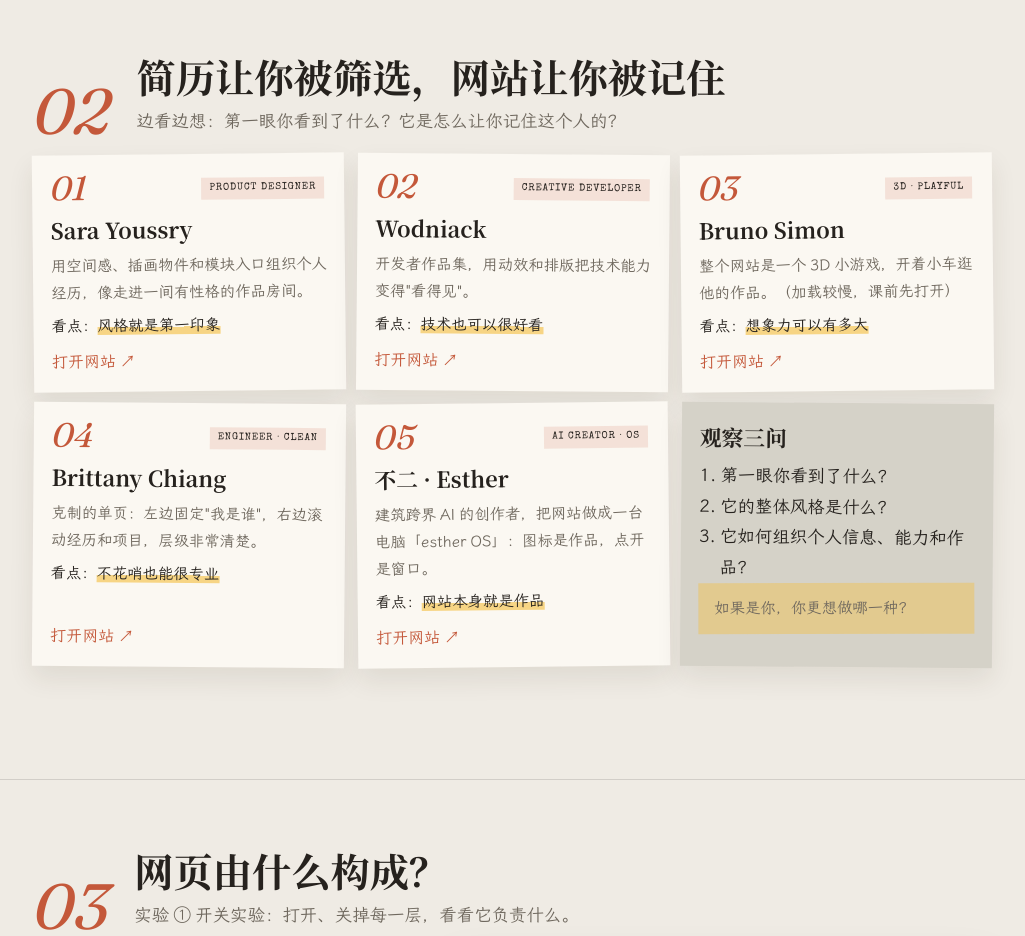
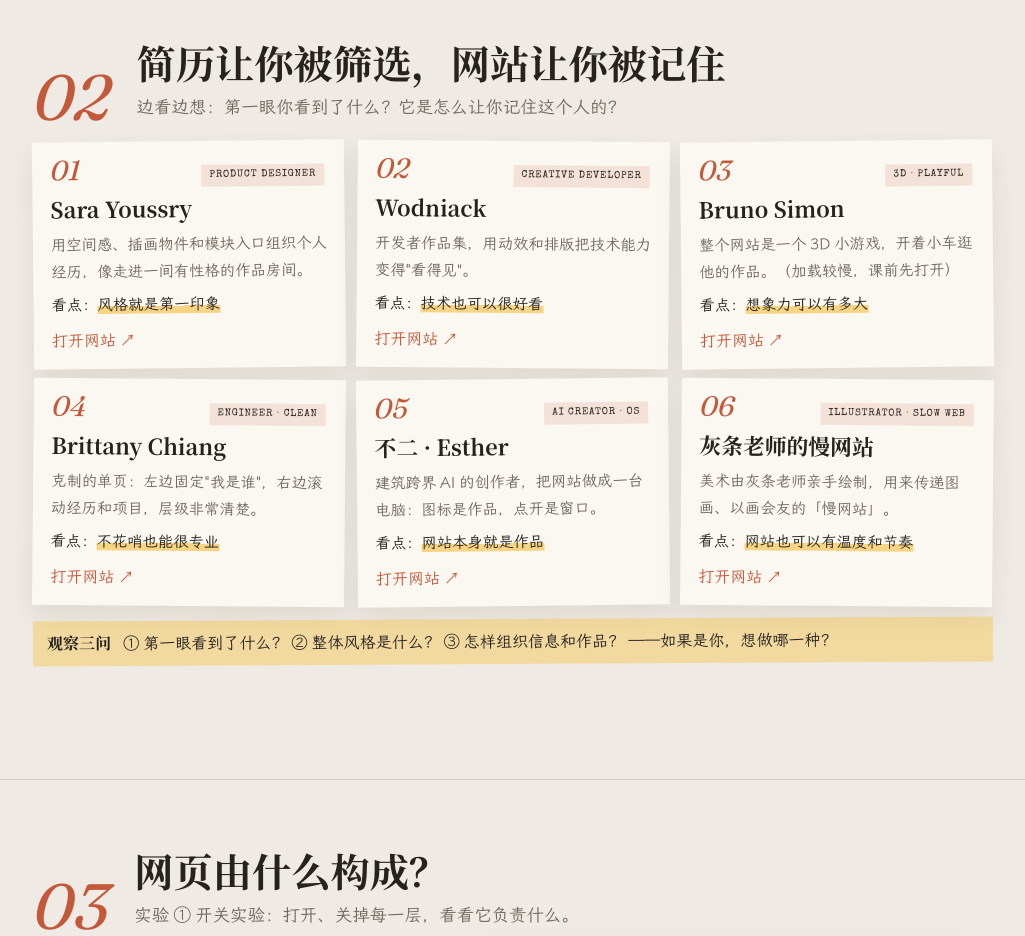
Before and after one commit to RongchenTang/AI-Future-5-3, a plain HTML site: page index.html in a window 1280 px wide. Shown: the part 2420-3356 px from the top of the page, without its empty margins (223-1248 px from the left). Drawn offline with Linux system fonts and the light colour scheme.

Commit message:
Add Huitiao's slow website as case 06; observation questions become a strip
Co-Authored-By: Claude Opus 5.5 <noreply@anthropic.com>
Claude-Session: https://claude.ai/code/session_01679eXvhsyEepnBNibBoZwC

```diff
--- a/css/style.css
+++ b/css/style.css
@@ -481,6 +481,9 @@ code { font-family: "Cascadia Code", Consolas, "Courier New", monospace; font-si
   .case h3 { margin: 6px 0 4px; }
   .case .look { margin-top: 6px; }
   .case a { padding-top: 8px; }
+  .case-no { font-size: 28px; }
+  .case { padding: 14px 18px; }
+  .ask-strip { padding: 8px 14px; }
 }
 
 /* ---------- 平板 ---------- */
@@ -592,3 +595,7 @@ code { font-family: "Cascadia Code", Consolas, "Courier New", monospace; font-si
   .side-brand span { margin-top: 8px; }
   .side-nav a { padding: 1px 0; }
 }
+
+/* 案例页：观察三问改为底部便利贴 */
+.ask-strip { margin-top: clamp(10px, 1.6vh, 22px); transform: rotate(-.3deg); }
+.ask-strip b { margin-right: 12px; font-family: var(--zh); }
--- a/index.html
+++ b/index.html
@@ -112,20 +112,19 @@
         <article class="case">
           <span class="case-no">05</span><span class="tag type">AI CREATOR · OS</span>
           <h3>不二 · Esther</h3>
-          <p>建筑跨界 AI 的创作者，把网站做成一台电脑「esther OS」：图标是作品，点开是窗口。</p>
+          <p>建筑跨界 AI 的创作者，把网站做成一台电脑：图标是作品，点开是窗口。</p>
           <p class="look">看点：<b>网站本身就是作品</b></p>
           <a href="https://hiesther.me/" target="_blank" rel="noopener">打开网站 ↗</a>
         </article>
-        <article class="case ask">
-          <h3>观察三问</h3>
-          <ol>
-            <li>第一眼你看到了什么？</li>
-            <li>它的整体风格是什么？</li>
-            <li>它如何组织个人信息、能力和作品？</li>
-          </ol>
-          <p class="note">如果是你，你更想做哪一种？</p>
+        <article class="case">
+          <span class="case-no">06</span><span class="tag type">ILLUSTRATOR · SLOW WEB</span>
+          <h3>灰条老师的慢网站</h3>
+          <p>美术由灰条老师亲手绘制，用来传递图画、以画会友的「慢网站」。</p>
+          <p class="look">看点：<b>网站也可以有温度和节奏</b></p>
+          <a href="https://huali-youxin.pages.dev/" target="_blank" rel="noopener">打开网站 ↗</a>
         </article>
       </div>
+      <p class="note ask-strip"><b>观察三问</b>① 第一眼看到了什么？ ② 整体风格是什么？ ③ 怎样组织信息和作品？ ——如果是你，想做哪一种？</p>
     </section>
 
     <!-- ============ 03-1 开关实验 ============ -->
```
Also changed, not shown: fonts/lxgw-wenkai.woff2, fonts/noto-serif-sc-700.woff2, 2 other files.
